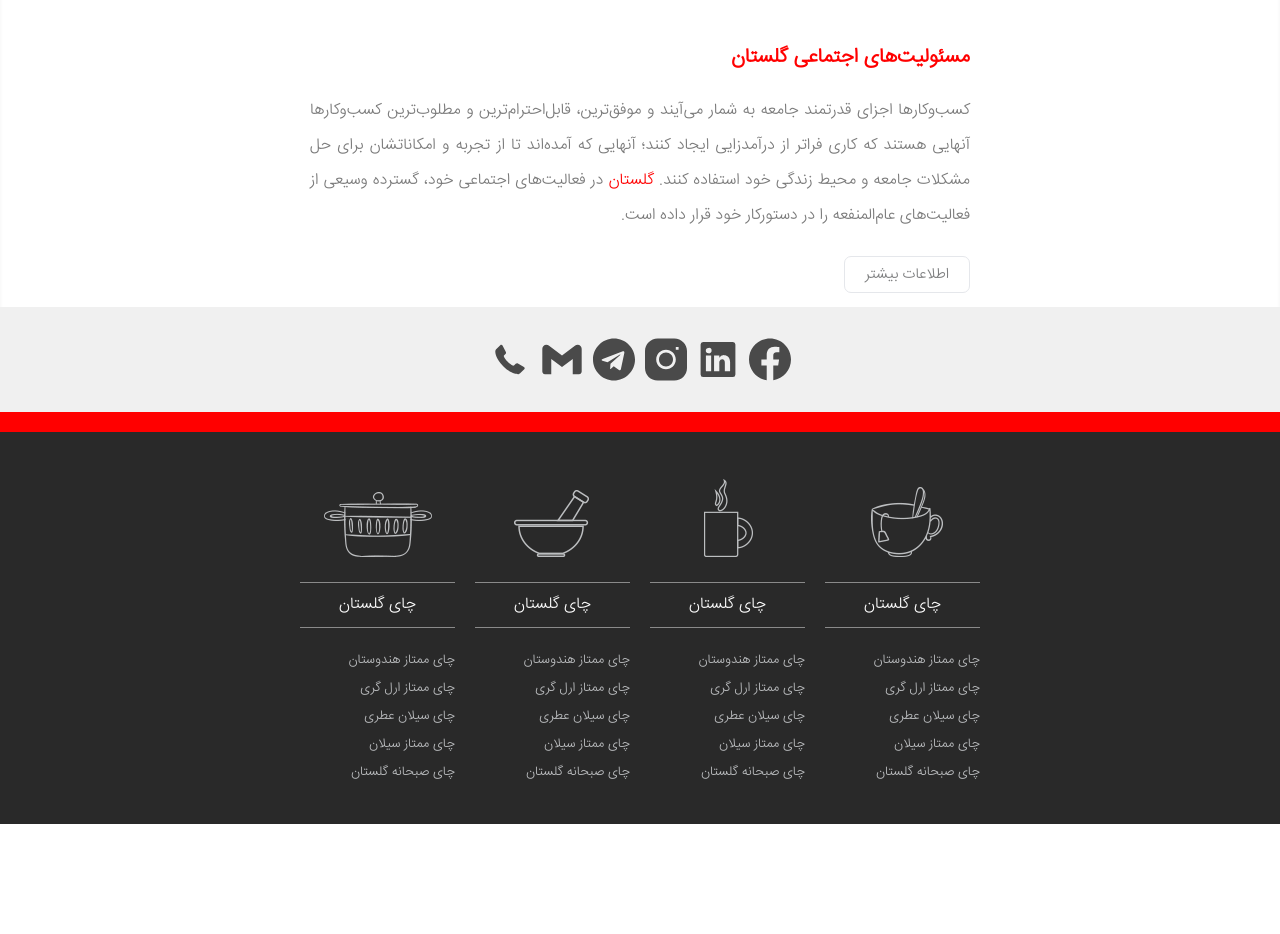
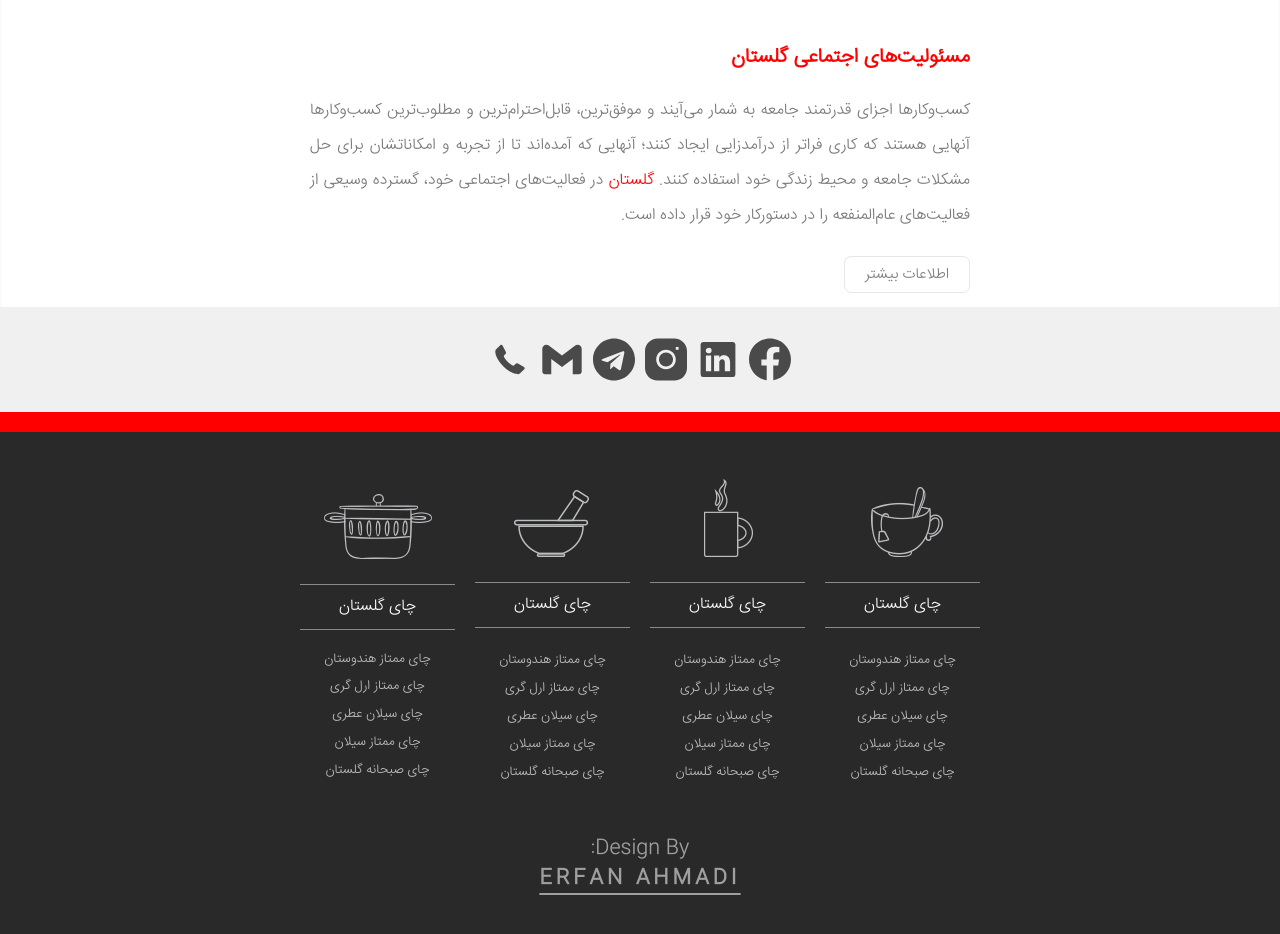
Before and after one commit to er4Nxz/Golestan, a plain HTML site: page index.html in a window 1280 px wide. Shown: the part 5066-6000 px from the top of the page. Before the commit the page ends 5890 px from the top, so only its background shows below. Drawn offline with Linux system fonts and the light colour scheme.

Commit message:
end project

```diff
--- a/index.html
+++ b/index.html
@@ -700,7 +700,7 @@
         <div class="w-[100%] h-[20px] bg-[#ff0000]"></div>
         <!-- navar  -->
         <!-- footer  -->
-        <footer class="w-[100%] bg-[#292929] p-[40px] ">
+        <footer class="w-[100%] bg-[#292929] p-[40px]">
           <!-- div center  -->
           <div
             class="mx-auto desktop:w-fit flex flex-row flex-wrap justify-center items-center gap-[20px]"
@@ -720,7 +720,7 @@
               </div>
               <!-- text  -->
               <div class="w-[100%]">
-                <ul class="flex flex-col gap-1">
+                <ul class="flex flex-col gap-1 items-center">
                   <li>
                     <span
                       class="text-[#bcbec0] hover:text-[white] transition-all duration-300 text-[13px]"
@@ -770,7 +770,7 @@
               </div>
               <!-- text  -->
               <div class="w-[100%]">
-                <ul class="flex flex-col gap-1">
+                <ul class="flex flex-col gap-1 items-center">
                   <li>
                     <span
                       class="text-[#bcbec0] hover:text-[white] transition-all duration-300 text-[13px]"
@@ -820,7 +820,7 @@
               </div>
               <!-- text  -->
               <div class="w-[100%]">
-                <ul class="flex flex-col gap-1">
+                <ul class="flex flex-col gap-1 items-center">
                   <li>
                     <span
                       class="text-[#bcbec0] hover:text-[white] transition-all duration-300 text-[13px]"
@@ -870,8 +870,7 @@
               </div>
               <!-- text  -->
               <div class="w-[100%]">
-                <ul class="flex flex-col gap-1">
-                  <li>
+                    <ul class="flex flex-col gap-1 items-center">
                     <span
                       class="text-[#bcbec0] hover:text-[white] transition-all duration-300 text-[13px]"
                       >چای ممتاز هندوستان</span
@@ -906,6 +905,11 @@
             </div>
             <!-- 4 -->
           </div>
+          <div class="w-[100%] mt-[50px]">
+            <h1 class="text-center text-[20px] text-[#9f9f9f]">Design By: <br>
+              <span class="font-bold  tracking-[4px] underline underline-offset-[10px] decoration-[#9f9f9f]"> ERFAN AHMADI </span>
+            </h1>
+          </div>
         </footer>
         <!-- footer  -->
       </div>
```
Also changed, not shown: public/css/main.css.
